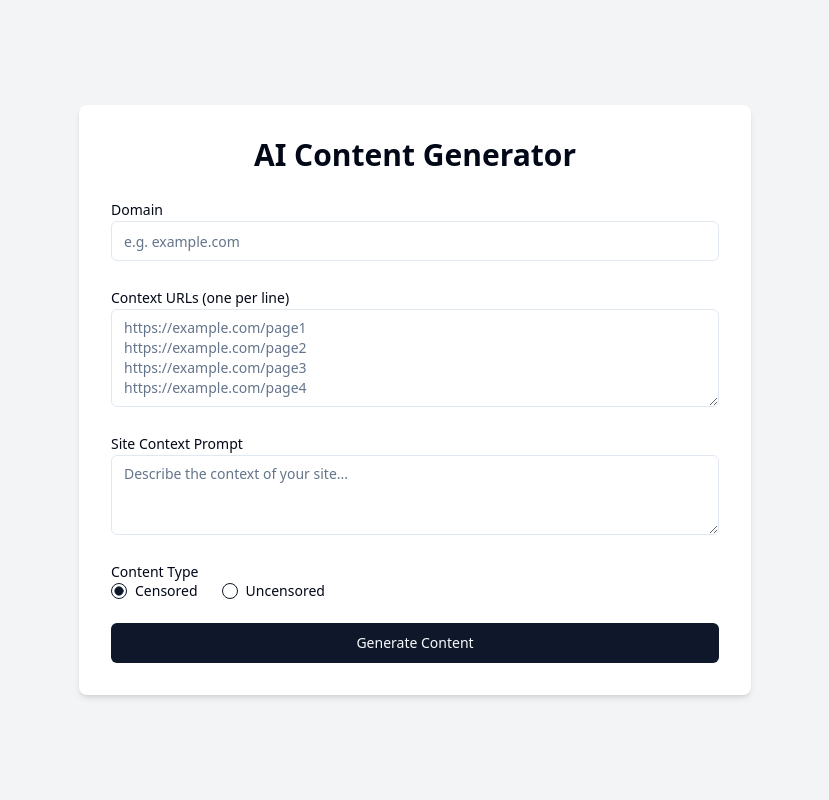
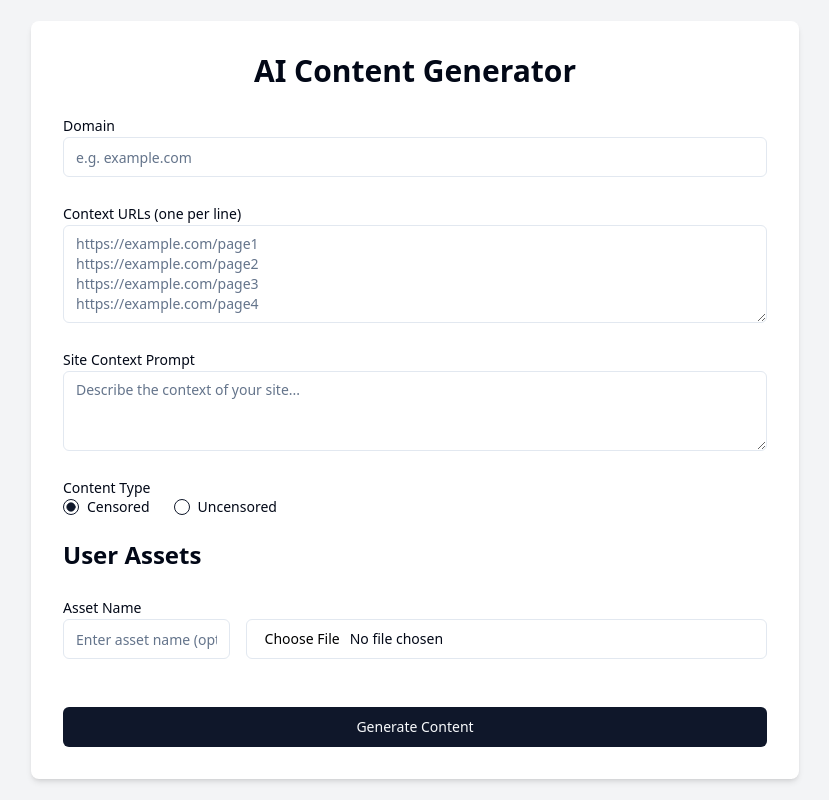
Before and after one commit to nslieske/ai-content-creation, a React (Vite) app: page / in a window 1280 px wide. Shown: the whole page, without its empty margins (225-1054 px from the left). Built offline with nearby package versions, Linux system fonts and the light colour scheme.

Commit message:
Add asset upload feature
Implement an asset section allowing users to upload and select custom media for inclusion in the application.
[skip gpt_engineer]

```diff
--- a/src/components/AIContentForm.jsx
+++ b/src/components/AIContentForm.jsx
@@ -1,4 +1,4 @@
-import React from 'react';
+import React, { useState } from 'react';
 import { useForm } from 'react-hook-form';
 import { Button } from "@/components/ui/button";
 import { Input } from "@/components/ui/input";
@@ -6,14 +6,24 @@ import { Textarea } from "@/components/ui/textarea";
 import { RadioGroup, RadioGroupItem } from "@/components/ui/radio-group";
 import { Label } from "@/components/ui/label";
 import { toast } from "sonner";
+import UserAssets from './UserAssets';
 
 const AIContentForm = () => {
   const { register, handleSubmit, formState: { errors } } = useForm();
+  const [selectedAssets, setSelectedAssets] = useState([]);
 
   const onSubmit = (data) => {
-    console.log(data);
+    const formData = {
+      ...data,
+      selectedAssets: selectedAssets
+    };
+    console.log(formData);
     toast.success("Content generated successfully!");
     // Here you would typically send the data to an API
+  };
+
+  const handleAssetSelect = (assets) => {
+    setSelectedAssets(assets);
   };
 
   return (
@@ -64,6 +74,8 @@ const AIContentForm = () => {
         </RadioGroup>
       </div>
 
+      <UserAssets onAssetSelect={handleAssetSelect} />
+
       <Button type="submit" className="w-full">Generate Content</Button>
     </form>
   );
--- /dev/null
+++ b/src/components/UserAssets.jsx
@@ -0,0 +1,73 @@
+import React, { useState } from 'react';
+import { Button } from "@/components/ui/button";
+import { Input } from "@/components/ui/input";
+import { Label } from "@/components/ui/label";
+import { Checkbox } from "@/components/ui/checkbox";
+import { toast } from "sonner";
+
+const UserAssets = ({ onAssetSelect }) => {
+  const [assets, setAssets] = useState([]);
+  const [newAssetName, setNewAssetName] = useState('');
+
+  const handleFileUpload = (event) => {
+    const file = event.target.files[0];
+    if (file) {
+      const newAsset = {
+        id: Date.now(),
+        name: newAssetName || file.name,
+        file: file,
+        selected: false
+      };
+      setAssets([...assets, newAsset]);
+      setNewAssetName('');
+      toast.success("Asset uploaded successfully!");
+    }
+  };
+
+  const toggleAssetSelection = (id) => {
+    const updatedAssets = assets.map(asset =>
+      asset.id === id ? { ...asset, selected: !asset.selected } : asset
+    );
+    setAssets(updatedAssets);
+    onAssetSelect(updatedAssets.filter(asset => asset.selected));
+  };
+
+  return (
+    <div className="space-y-6">
+      <h2 className="text-2xl font-bold">User Assets</h2>
+      <div className="space-y-4">
+        <div className="flex items-end space-x-4">
+          <div className="flex-grow">
+            <Label htmlFor="assetName">Asset Name</Label>
+            <Input
+              id="assetName"
+              value={newAssetName}
+              onChange={(e) => setNewAssetName(e.target.value)}
+              placeholder="Enter asset name (optional)"
+            />
+          </div>
+          <Input
+            id="assetUpload"
+            type="file"
+            onChange={handleFileUpload}
+            className="w-full"
+          />
+        </div>
+      </div>
+      <div className="space-y-2">
+        {assets.map(asset => (
+          <div key={asset.id} className="flex items-center space-x-2">
+            <Checkbox
+              id={`asset-${asset.id}`}
+              checked={asset.selected}
+              onCheckedChange={() => toggleAssetSelection(asset.id)}
+            />
+            <Label htmlFor={`asset-${asset.id}`}>{asset.name}</Label>
+          </div>
+        ))}
+      </div>
+    </div>
+  );
+};
+
+export default UserAssets;
--- a/src/pages/Index.jsx
+++ b/src/pages/Index.jsx
@@ -4,7 +4,7 @@ import AIContentForm from '../components/AIContentForm';
 const Index = () => {
   return (
     <div className="min-h-screen flex items-center justify-center bg-gray-100">
-      <div className="w-full max-w-2xl p-8 bg-white rounded-lg shadow-md">
+      <div className="w-full max-w-3xl p-8 bg-white rounded-lg shadow-md">
         <h1 className="text-3xl font-bold mb-6 text-center">AI Content Generator</h1>
         <AIContentForm />
       </div>
```
